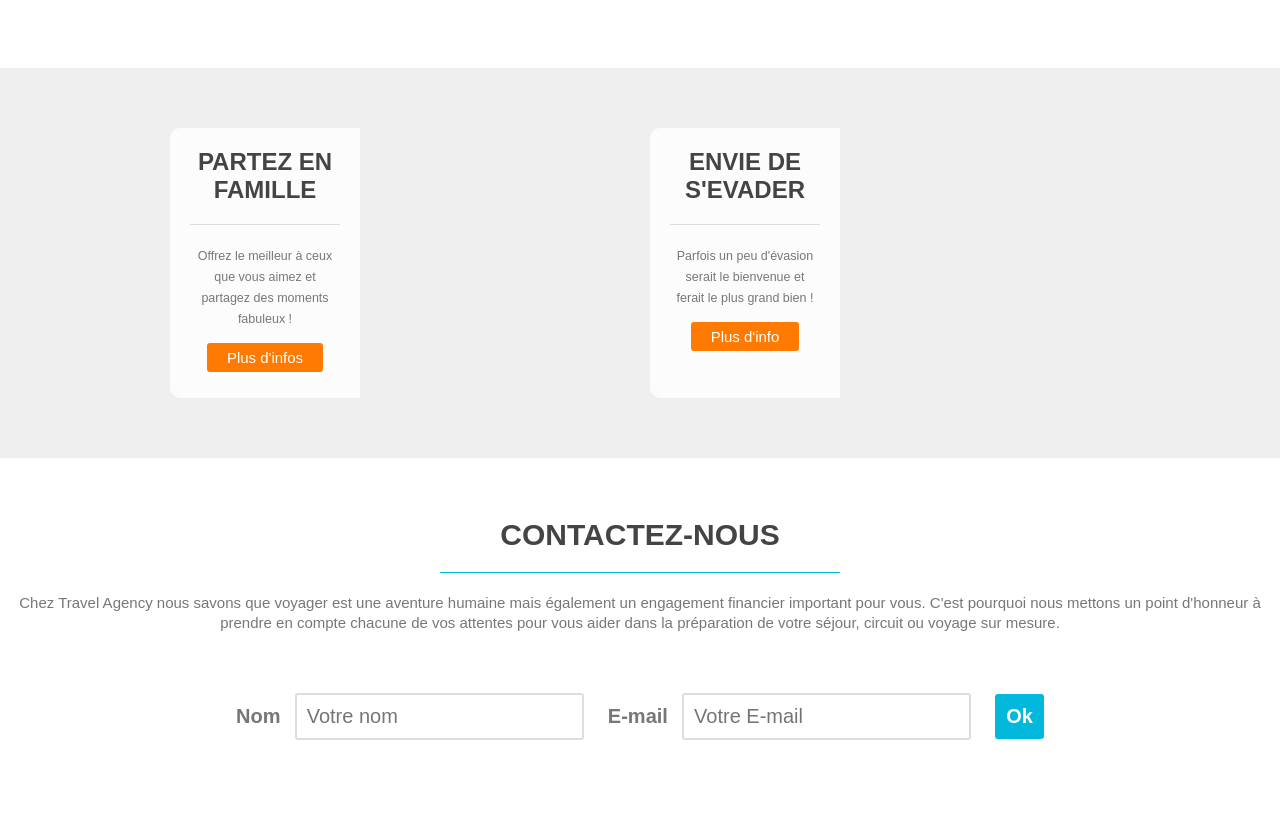
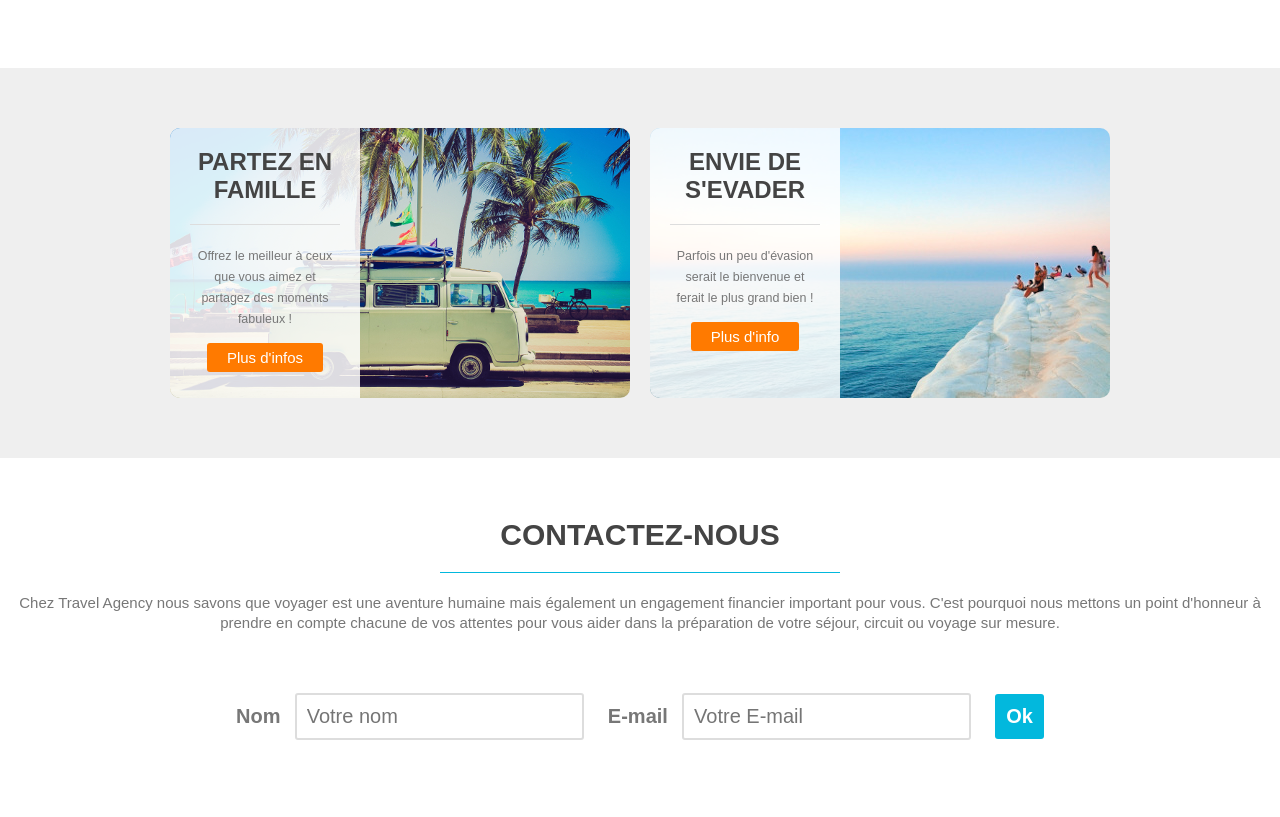
Before and after one commit to KevinRyckaert/TravelAgency, a plain HTML site: page index.html in a window 1280 px wide. Shown: the part 1080-1897 px from the top of the page. Drawn offline with Linux system fonts and the light colour scheme.

Commit message:
Update index.html

```diff
--- a/index.html
+++ b/index.html
@@ -59,7 +59,7 @@
 
         <section id="possibilities">
             <div class="wrapper">
-                <article style="background-image: url(img/article-image-1.jpg);">
+                <article style="background-image: url(article-image-1.jpg);">
                     <div class="overlay">
                         <h4>Partez en famille</h4>
                         <p><small>Offrez le meilleur à ceux que vous aimez
@@ -70,7 +70,7 @@
 
                 </article>
 
-                <article style="background-image: url(img/article-image-2.jpg);">
+                <article style="background-image: url(article-image-2.jpg);">
                     <div class="overlay">
                         <h4>Envie de s'evader</h4>
                         <p><small>
```
